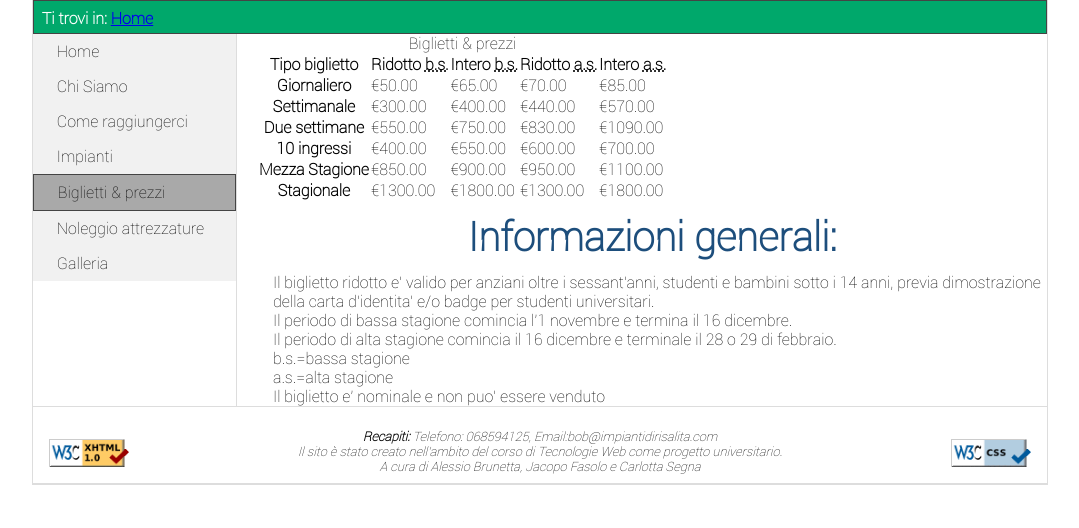
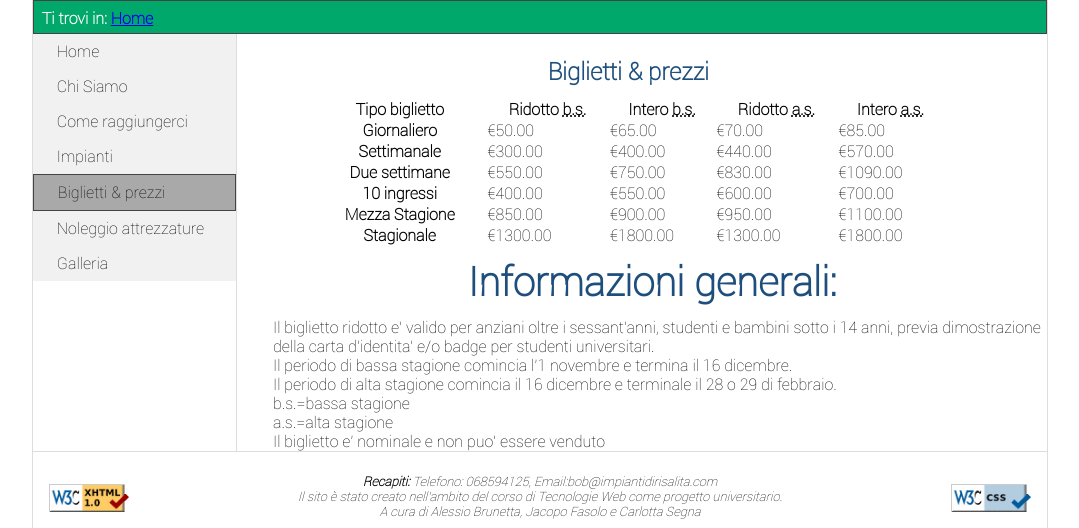
Before and after one commit to JacopoFasolo/Bob-TW, a PHP site: page /biglietti_prezzi.html in a window 1280 px wide. Shown: the part 209-737 px from the top of the page, without its empty margins (100-1179 px from the left). Run offline with PHP 8.4, Linux system fonts and the light colour scheme.

Commit message:
modifiche al cs per tabella accessibile

```diff
--- a/biglietti_prezzi.html
+++ b/biglietti_prezzi.html
@@ -66,7 +66,7 @@
     <!-- Tabella con scope  -->
 
     <table>
-        <caption id="titolo_tabella">Biglietti &amp; prezzi</caption>
+        <caption>Biglietti &amp; prezzi</caption>
         <thead>
             <tr>
                 <th scope="col">
--- a/css/style.css
+++ b/css/style.css
@@ -264,3 +264,21 @@ float:left;
 .distanze li{
     list-style-type: square;
 }
+
+/*biglietti & prezzi*/
+
+table{
+    width: 80%;
+    margin-left: 7%;
+    margin-right: 9%;
+}
+
+table caption{
+    color: #1d4e7c;
+    padding-top: 1em;
+    width: 100%;
+    text-align: center;
+    padding-bottom: 0.5em;
+    font-size: 1.5em;
+    font-weight: bold;
+}
```
